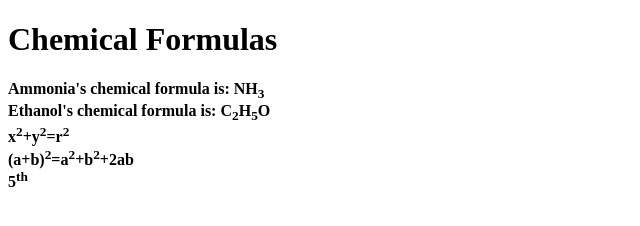
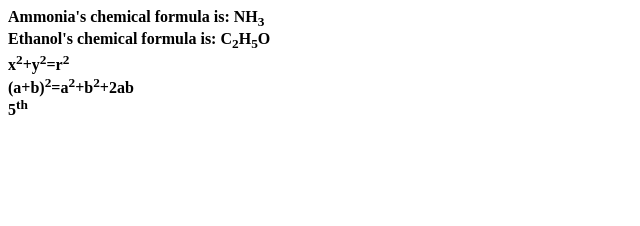
Before and after one commit to M-Ahmad-Usman/web-application-development, a plain HTML site: page lab_02/task_08.html in a window 1280 px wide. Shown: the whole page, without its empty margins (0-640 px from the left). Drawn offline with Linux system fonts and the light colour scheme.

Commit message:
Remove Heading for task 08

```diff
--- a/lab_02/task_08.html
+++ b/lab_02/task_08.html
@@ -6,7 +6,6 @@
     <title>Task 08</title>
 </head>
 <body>
-    <h1>Chemical Formulas</h1>
 
     <div style="font-weight: bold;">
         Ammonia's chemical formula is: NH<sub>3</sub> <br>
```
